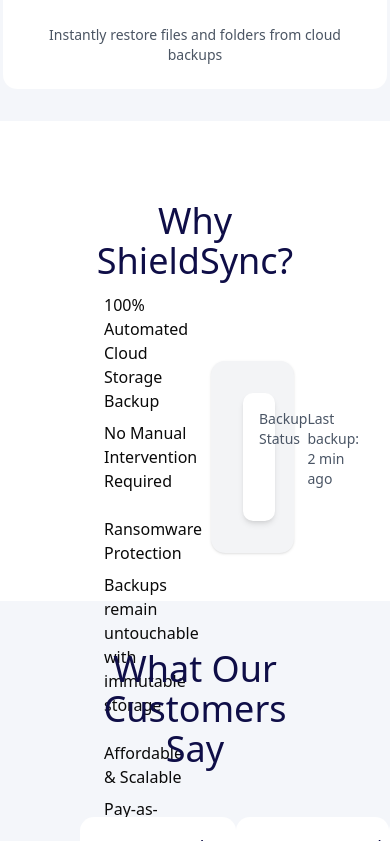
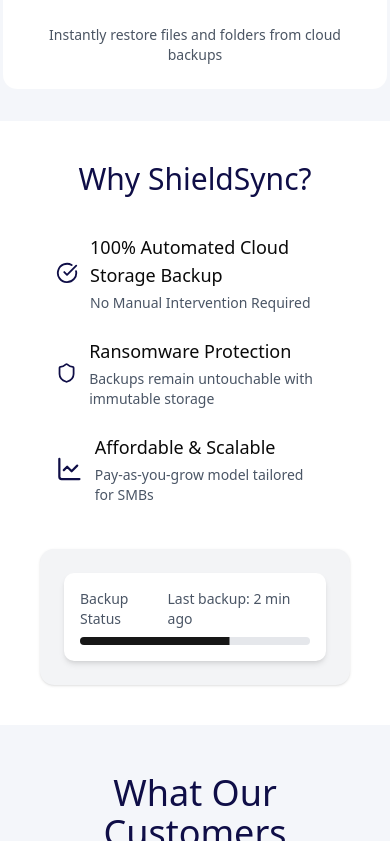
Before and after one commit to diptanshu1044/ShieldSync, a Next.js app: page / in a window 390 px wide. Shown: the part 3723-4564 px from the top of the page. Built offline with nearby package versions, Linux system fonts and the light colour scheme.

Commit message:
feat: Add responsiveness to the Why shield sync component

```diff
--- a/components/WhyShieldSync.tsx
+++ b/components/WhyShieldSync.tsx
@@ -7,6 +7,7 @@
   description: string;
   Icon: ElementType;
 }
+
 const data: WhyShieldSyncData[] = [
   {
     title: "100% Automated Cloud Storage Backup",
@@ -27,25 +28,31 @@
 
 export const WhyShieldSync = () => {
   const progress = 65;
+
   return (
-    <div className="w-full h-[30rem] p-20">
+    <div className="w-full h-auto p-10 md:p-20">
       <div className="flex flex-col">
-        <h2 className="text-center text-4xl text-[#0F0E47]">Why ShieldSync?</h2>
-        <div className="flex">
-          <div className="w-1/2">
-            {data.map((data, index) => (
-              <div className="flex px-4 py-3" key={index}>
-                {data.Icon && <data.Icon className="" />}
-                <div className="flex flex-col gap-2 px-2">
-                  <span>{data.title}</span>
-                  <span>{data.description}</span>
+        <h2 className="text-center text-3xl md:text-4xl text-[#0F0E47] mb-6">
+          Why ShieldSync?
+        </h2>
+        <div className="flex flex-wrap md:flex-nowrap gap-8">
+          {/* Features List */}
+          <div className="w-full md:w-1/2">
+            {data.map((item, index) => (
+              <div className="flex px-4 py-3 items-center" key={index}>
+                <item.Icon className="w-8 h-8 text-[#0F0E47]" />
+                <div className="flex flex-col gap-1 px-3">
+                  <span className="text-lg font-medium">{item.title}</span>
+                  <span className="text-sm text-gray-600">
+                    {item.description}
+                  </span>
                 </div>
               </div>
             ))}
           </div>
 
-          <div className="py-20 px-4 w-1/2">
-            <div className="p-8 bg-gray-100 rounded-xl shadow-sm">
+          <div className="w-full md:w-1/2">
+            <div className="p-6 bg-gray-100 rounded-xl shadow-sm">
               <div className="p-4 bg-white rounded-lg shadow-md">
                 <div className="flex justify-between text-sm text-gray-600">
                   <span className="font-medium">Backup Status</span>
```
